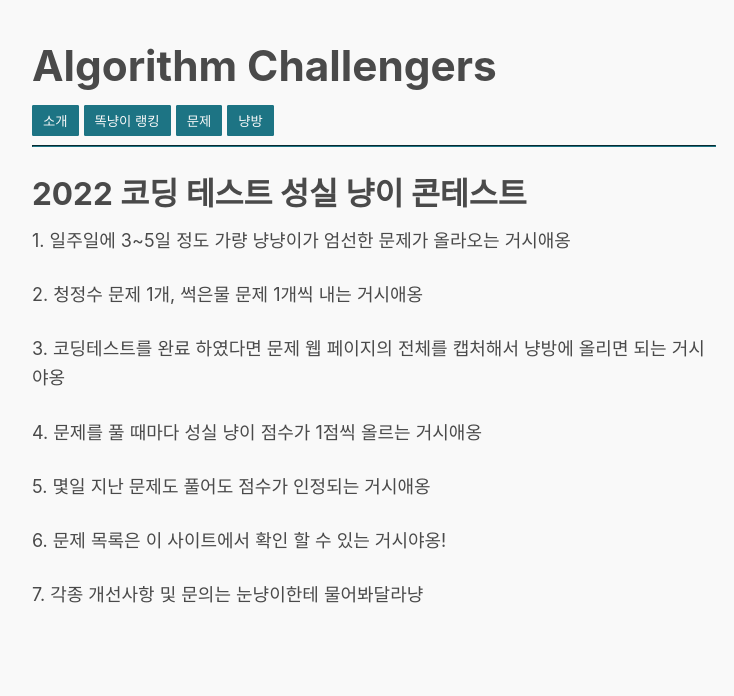
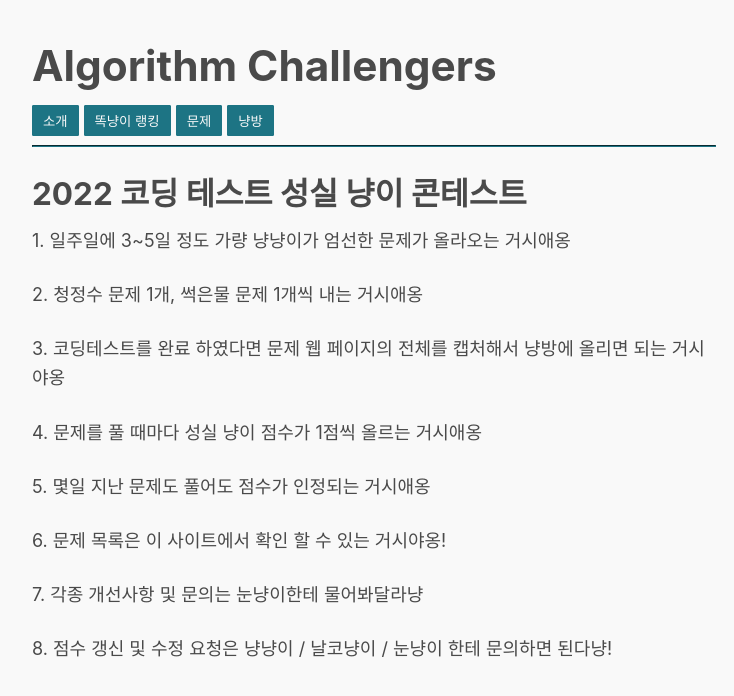
Before and after one commit to algorithm-challengers/algorithm-challengers.github.io, a Svelte app: page / in a window 1280 px wide. Shown: the top 696 px of the page, without its empty margins (266-1000 px from the left). Built offline with nearby package versions, Linux system fonts and the light colour scheme.

Commit message:
Update App.svelte

```diff
--- a/src/App.svelte
+++ b/src/App.svelte
@@ -29,6 +29,7 @@
 		<p>5. 몇일 지난 문제도 풀어도 점수가 인정되는 거시애옹</p>
 		<p>6. 문제 목록은 이 사이트에서 확인 할 수 있는 거시야옹!</p>
 		<p>7. 각종 개선사항 및 문의는 눈냥이한테 물어봐달라냥</p>
+                <p>8. 점수 갱신 및 수정 요청은 냥냥이 / 날코냥이 / 눈냥이 한테 문의하면 된다냥!</p>
 	{/if}
 
 	{#if tap == 1}
```
